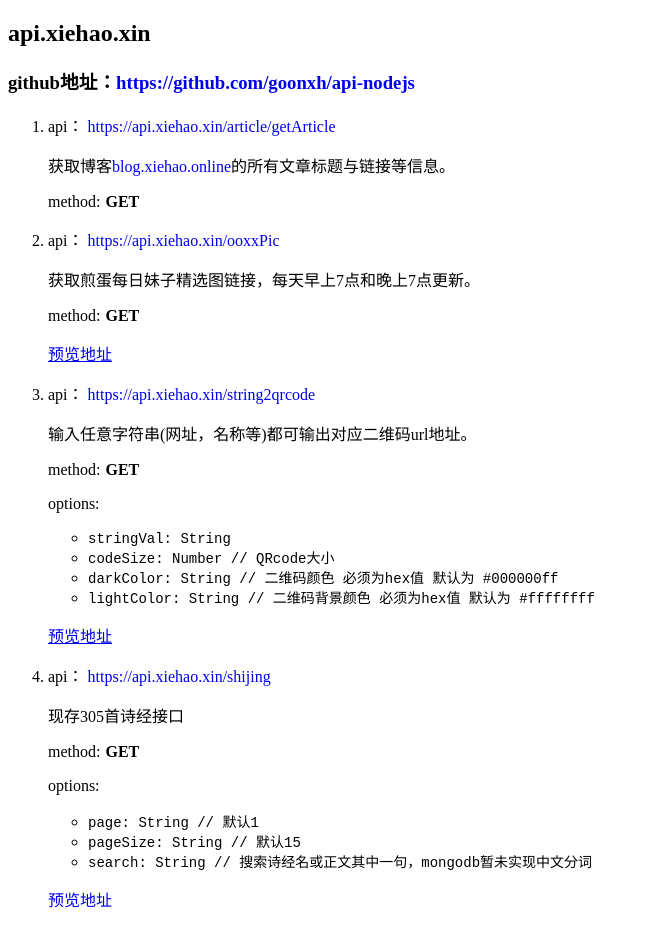
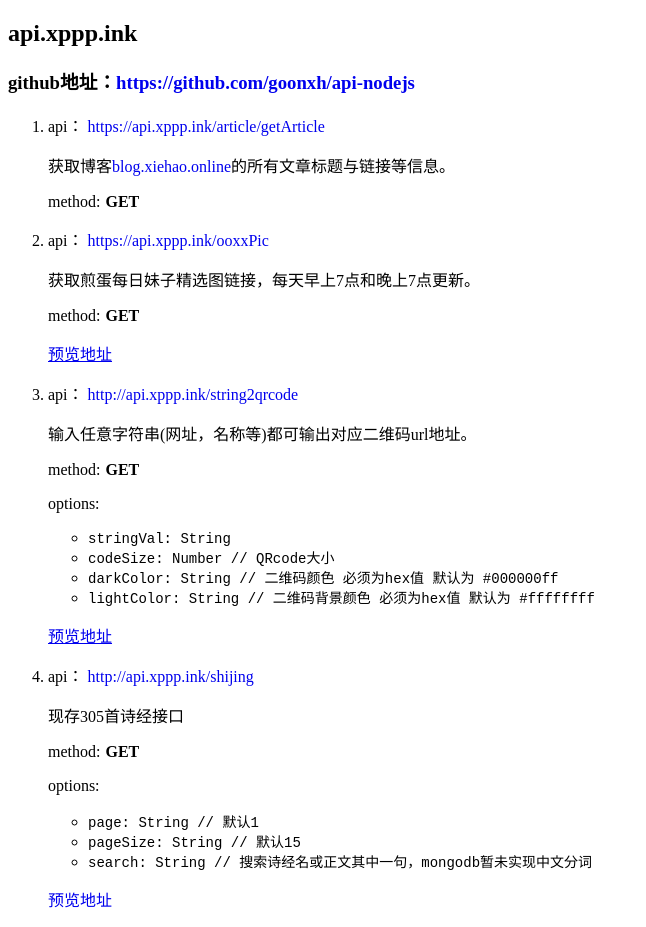
Before and after one commit to goonxh/api-nodejs, a website: page index.html in a window 1280 px wide. Shown: the whole page, without its empty margins (0-646 px from the left). Drawn offline with Linux system fonts and the light colour scheme.

Commit message:
index.html

```diff
--- a/index.html
+++ b/index.html
@@ -16,25 +16,25 @@
 	</style>
 </head>
 <body>
-	<h2>api.xiehao.xin</h2>
+	<h2>api.xppp.ink</h2>
 	<h3><span>github地址：<a href="https://github.com/goonxh/api-nodejs" target="_blank">https://github.com/goonxh/api-nodejs</a></span></h3>
 	<ol>
 		<li>
 			<span>api：</span>
-			<a href="https://api.xiehao.xin/article/getArticle">https://api.xiehao.xin/article/getArticle</a>
+			<a href="http://api.xppp.ink/article/getArticle">https://api.xppp.ink/article/getArticle</a>
 			<p>获取博客<a href="http://blog.xiehao.online">blog.xiehao.online</a>的所有文章标题与链接等信息。</p>
 			<p><span>method:</span><span class="method">GET</span></p>
 		</li>
 		<li>
 			<span>api：</span>
-			<a href="https://api.xiehao.xin/ooxxPic" target="_blank">https://api.xiehao.xin/ooxxPic</a>
+			<a href="http://api.xppp.ink/ooxxPic" target="_blank">https://api.xppp.ink/ooxxPic</a>
 			<p>获取煎蛋每日妹子精选图链接，每天早上7点和晚上7点更新。</p>
 			<p><span>method:</span><span class="method">GET</span></p>
 			<p><a href="https://xiehao.xin/ooxxpic" style="text-decoration: underline;" target="_blank">预览地址</a></p>
 		</li>
 		<li>
 			<span>api：</span>
-			<a href="#">https://api.xiehao.xin/string2qrcode</a>
+			<a href="#">http://api.xppp.ink/string2qrcode</a>
 			<p>输入任意字符串(网址，名称等)都可输出对应二维码url地址。</p>
 			<p><span>method:</span><span class="method">GET</span></p>
 			<div>
@@ -50,7 +50,7 @@
 		</li>
 		<li>
 			<span>api：</span>
-			<a href="#">https://api.xiehao.xin/shijing</a>
+			<a href="#">http://api.xppp.ink/shijing</a>
 			<p>现存305首诗经接口</p>
 			<p><span>method:</span><span class="method">GET</span></p>
 			<div>
@@ -61,7 +61,7 @@
 					<li><code>search: String  // 搜索诗经名或正文其中一句，mongodb暂未实现中文分词</code></li>
 				</ul>
 			</div>
-			<p><a href="https://api.xiehao.xin/shijing?page=1&pageSize=15&search=" target="_blank">预览地址</a></p>
+			<p><a href="http://api.xppp.ink/shijing?page=1&pageSize=15&search=" target="_blank">预览地址</a></p>
 		</li>
 	</ol>
 </body>
```
